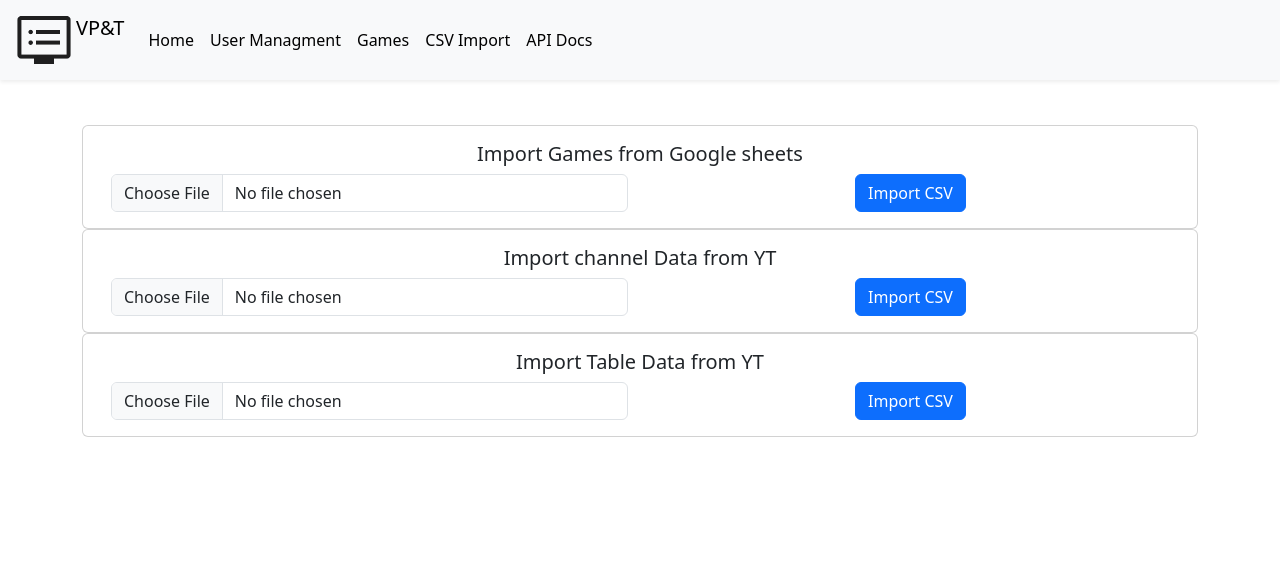
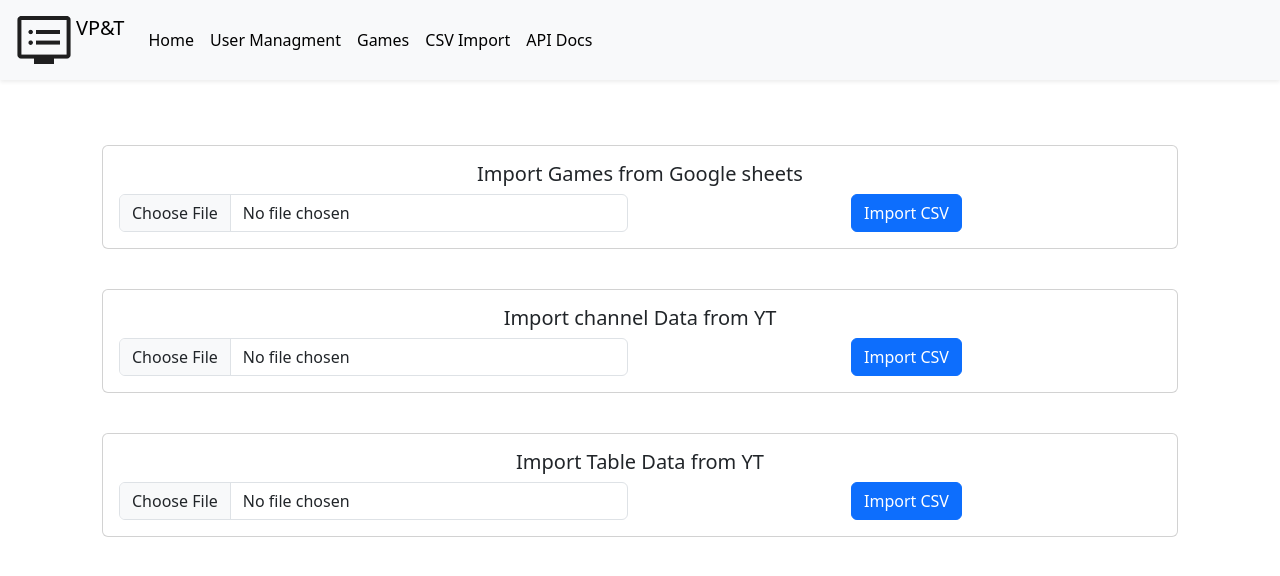
Before and after one commit to Noodles-Coders-Team/vtp-front, a React (Vite) app: page /import in a window 1280 px wide. Shown: the top 576 px of the page. Built offline with nearby package versions, Linux system fonts and the light colour scheme; no server answers.

Commit message:
Components refresh

```diff
--- a/package.json
+++ b/package.json
@@ -14,7 +14,8 @@
     "bootstrap": "^5.3.8",
     "react": "^19.2.7",
     "react-dom": "^19.2.7",
-    "react-router-dom": "^7.18.1"
+    "react-router-dom": "^7.18.1",
+    "recharts": "^3.10.0"
   },
   "devDependencies": {
     "@eslint/js": "^10.0.1",
--- a/src/components/commonComponents/Card.tsx
+++ b/src/components/commonComponents/Card.tsx
@@ -7,7 +7,7 @@ interface CardProps {
 
 export default function Card({ children, title }: CardProps) {
     return (
-        <div className='card'>
+        <div className='card' style={{margin: 20}}>
             <div className='card-body'>
                 <h5 className='card-title'>{title}</h5>
                 {children}
--- /dev/null
+++ b/src/components/commonComponents/Container.tsx
@@ -0,0 +1,32 @@
+import type { ReactNode } from 'react';
+
+interface ContainerProps {
+    children: ReactNode,
+    style?: React.CSSProperties | undefined
+}
+
+export function Container({ children, style = undefined }: ContainerProps) {
+    return (
+        <div className="container text-center" style={style}>
+            {children}
+        </div>
+    )
+}
+
+
+export function Row({ children, style = {} }: ContainerProps) {
+    return (
+        <div className="row" style={style}>
+            {children}
+        </div>
+    )
+}
+
+
+export function Column({ children, style = {} }: ContainerProps) {
+    return (
+        <div className="col" style={style}>
+            {children}
+        </div>
+    )
+}
--- a/src/components/gamePageComponent/GamesCreate.tsx
+++ b/src/components/gamePageComponent/GamesCreate.tsx
@@ -1,6 +1,7 @@
 import { createGame } from "@/api/GamesApi";
 import type { CreateGameDto } from "@nct/vtp-common";
 import { useState } from "react";
+import Card from "../commonComponents/Card";
 
 const cleanGame: CreateGameDto = {
     name: '',
@@ -23,10 +24,7 @@ export default function GamesCreate() {
     }
 
     return (
-        <div className='card'>
-            <div className='card-body'>
-                <h5 className='card-title'>Create Game</h5>
-                <div className="overflow-y-scroll" style={{ height: 500 }}>
+        <Card title="Create Game">
             <form onSubmit={handleSubmit}>
                 <div className="mb-3 row">
                     <label htmlFor="gameName" className="col-sm-2 col-form-label">Name Title</label>
@@ -62,8 +60,6 @@ export default function GamesCreate() {
                 </div>
                 <button type="submit" className="btn btn-primary">Create</button>
             </form>
-                </div>
-            </div>
-        </div>
+        </Card>
     )
 }
--- a/src/components/importComponent/ImportCsvComponent.tsx
+++ b/src/components/importComponent/ImportCsvComponent.tsx
@@ -1,5 +1,6 @@
 import { useState } from "react";
 import Card from "../commonComponents/Card";
+import { Column, Row } from "../commonComponents/Container";
 
 interface ImportCsvProps {
     title: string,
@@ -37,24 +38,24 @@ export default function ImportCsvComponent({ title, end_point, description }: Im
 
     return (
         <Card title={title}>
-            <div className="container text-center">
+            <Column>
                 {responseCode == 502 &&
-                    <div className="row" style={{ color: "red" }}>
-                        <p>{errorMsg}</p>
-                    </div>
+                    <Row style={{ color: "red" }}>
+                        <Column><p>{errorMsg}</p></Column>
+                    </Row>
                 }
                 {responseCode == 200 &&
-                    <div className="row" style={{ color: "green" }}>
-                        <p>Import was successful!</p>
-                    </div>
+                    <Row style={{ color: "green" }}>
+                        <Column><p>Import was successful!</p></Column>
+                    </Row>
                 }
                 {responseCode == 400 &&
-                    <div className="row" style={{ color: "orange" }}>
-                        <p>No import file was attached!</p>
-                    </div>
+                    <Row style={{ color: "orange" }}>
+                        <Column><p>No import file was attached!</p></Column>
+                    </Row>
                 }
-                <div className="row">
-                    <div className="col">
+                <Row>
+                    <Column>
                         <input
                             type="file"
                             className="form-control"
@@ -62,12 +63,12 @@ export default function ImportCsvComponent({ title, end_point, description }: Im
                             accept=".csv"
                             onChange={(e) => setFile(e.target.files?.[0] ?? null)}
                         />
-                    </div>
-                    <div className="col">
+                    </Column>
+                    <Column>
                         <button onClick={upload} type="button" className="btn btn-primary">Import CSV</button>
-                    </div>
-                </div>
-            </ div>
+                    </Column>
+                </Row>
+            </Column>
         </Card>
     );
 }
--- a/src/components/userPageCpmponent/UserDelete.tsx
+++ b/src/components/userPageCpmponent/UserDelete.tsx
@@ -2,6 +2,7 @@ import { deleteUser } from "../../api/UsersApi";
 import { useState } from "react";
 import { UserDropdown } from "../userComponent/UserSelectDropdown";
 import Card from "../commonComponents/Card";
+import { Column, Container, Row } from "../commonComponents/Container";
 
 
 export function DeleteUserByIdDropdown() {
@@ -15,16 +16,16 @@ export function DeleteUserByIdDropdown() {
 
     return (
         <Card title='Delete User'>
-            <div className="container text-center">
-                <div className="row">
-                    <div className="col">
+            <Container>
+                <Row>
+                    <Column>
                         <UserDropdown value={userLogin} onChange={setUserLogin} />
-                    </div>
-                    <div className="col">
+                    </Column>
+                    <Column>
                         <button type="button" onClick={handleSubmit} className="btn btn-danger">Delete User</button>
-                    </div>
-                </div>
-            </div>
+                    </Column>
+                </Row>
+            </Container>
         </Card>
     );
 }
--- a/src/pages/GamesPage.tsx
+++ b/src/pages/GamesPage.tsx
@@ -1,20 +1,21 @@
+import { Column, Container, Row } from "@/components/commonComponents/Container";
 import GamesCreate from "@/components/gamePageComponent/GamesCreate";
 import GamesTable from "@/components/gamePageComponent/GamesTable";
 
 
 export default function GamesPage() {
     return (
-        <div className="container text-center">
-            <div className="row g-5">
-                <div className="col">
+        <Container>
+            <Row>
+                <Column>
+                    <GamesCreate />
+                </Column>
+            </Row>
+            <Row>
+                <Column>
                     <GamesTable />
-                </div>
-            </div>
-            <div className="row g-5">
-                <div className="col">
-                    <GamesCreate />
-                </div>
-            </div>
-        </div>
+                </Column>
+            </Row>
+        </Container>
     )
 }
--- a/src/pages/HomePage.tsx
+++ b/src/pages/HomePage.tsx
@@ -1,4 +1,5 @@
 import Card from "@/components/commonComponents/Card";
+import { Column, Container, Row } from "@/components/commonComponents/Container";
 import { useEffect } from "react";
 
 export default function HomePage() {
@@ -7,14 +8,16 @@ export default function HomePage() {
   });
 
   return (
-    <div className="container text-center" style={{width: '50%'}}>
+    <Container style={{ width: '50%' }}>
       <Card title='Welcome to the Video Tracking & Planning app'>
-        <div className="container text-center">
-          <div className="row">
-            <p>This is the home page of the App.</p>
-          </div>
-        </div>
+        <Container>
+          <Row>
+            <Column>
+              <p>This is the home page of the App.</p>
+            </Column>
+          </Row>
+        </Container>
       </Card>
-    </div>
+    </Container>
   );
 }
--- a/src/pages/ImportCsvPage.tsx
+++ b/src/pages/ImportCsvPage.tsx
@@ -1,24 +1,25 @@
+import { Column, Container, Row } from "@/components/commonComponents/Container";
 import ImportCsvComponent from "@/components/importComponent/ImportCsvComponent";
 
 export default function ImportPage() {
 
     return (
-        <div className="container text-center">
-            <div className="row">
-                <div className="col">
+        <Container>
+            <Row>
+                <Column>
                     <ImportCsvComponent title={"Import Games from Google sheets"} end_point={"games"} description={""} />
-                </div>
-            </div>
-            <div className="row">
-                <div className="col">
+                </Column>
+            </Row>
+            <Row>
+                <Column>
                     <ImportCsvComponent title={"Import channel Data from YT"} end_point={"channel-data"} description={""} />
-                </div>
-            </div>
-            <div className="row">
-                <div className="col">
+                </Column>
+            </Row>
+            <Row>
+                <Column>
                     <ImportCsvComponent title={"Import Table Data from YT"} end_point={"table-data"} description={""} />
-                </div>
-            </div>
-        </div>
+                </Column>
+            </Row>
+        </Container>
     );
 }
--- a/src/pages/UserManagmentPage.tsx
+++ b/src/pages/UserManagmentPage.tsx
@@ -1,23 +1,24 @@
-import { UserLogin } from "../components/userPageCpmponent/UserCreate";
-import { DeleteUserByIdDropdown } from "../components/userPageCpmponent/UserDelete";
-import { UserTable } from "../components/userPageCpmponent/UserTable";
+import { Column, Container, Row } from "@/components/commonComponents/Container";
+import { UserLogin } from "@/components/userPageCpmponent/UserCreate";
+import { DeleteUserByIdDropdown } from "@/components/userPageCpmponent/UserDelete";
+import { UserTable } from "@/components/userPageCpmponent/UserTable";
 
 export default function UserManagmentPage() {
     return (
-        <div className="container text-center">
-            <div className="row g-5">
-                <div className="col">
+        <Container>
+            <Row>
+                <Column>
                     <UserLogin />
-                </div>
-                <div className="col">
+                </Column>
+                <Column>
                     <UserTable />
-                </div>
-            </div>
-            <div className="row g-5">
-                <div className="col">
+                </Column>
+            </Row>
+            <Row>
+                <Column>
                     <DeleteUserByIdDropdown />
-                </div>
-            </div>
-        </div>
+                </Column>
+            </Row>
+        </Container>
     );
 }
```
Also changed, not shown: 1 other file (tests, documents, lock files or other folders). Lines whose indentation alone changed are shown as unchanged.
